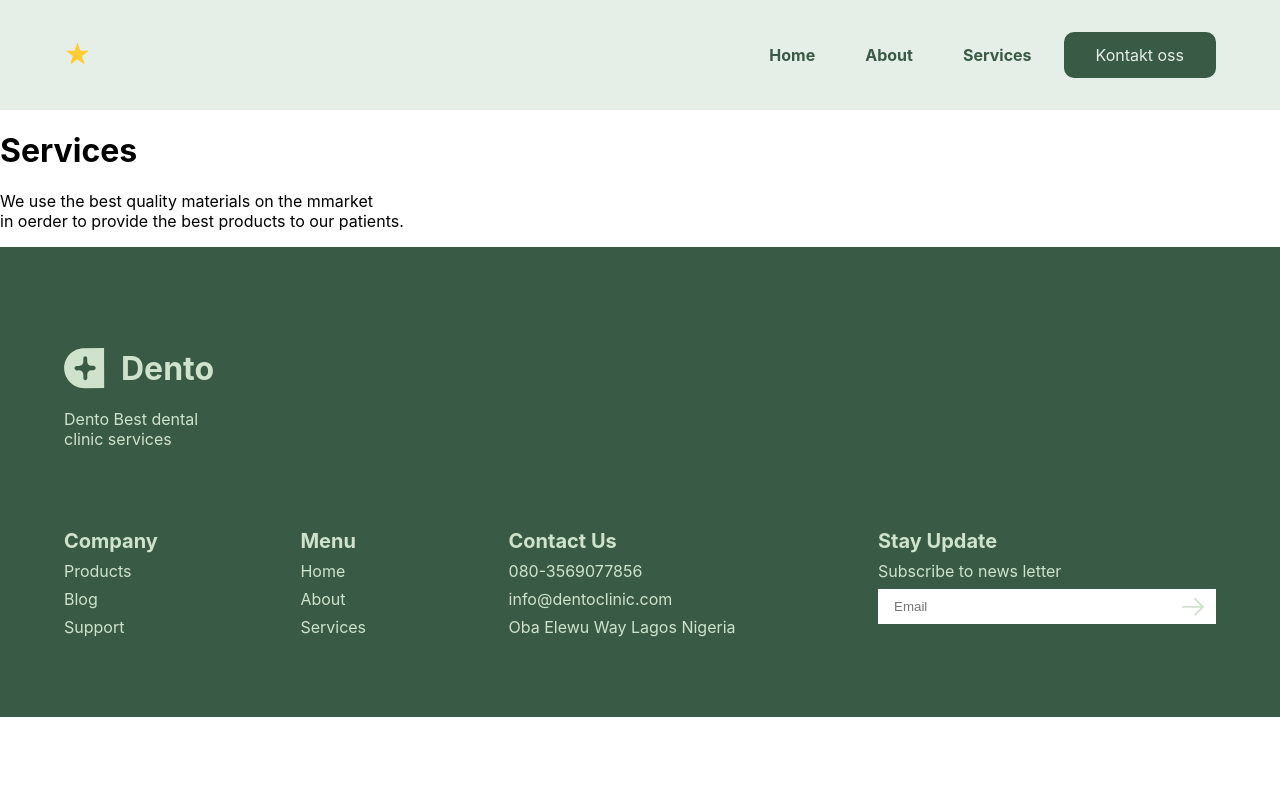
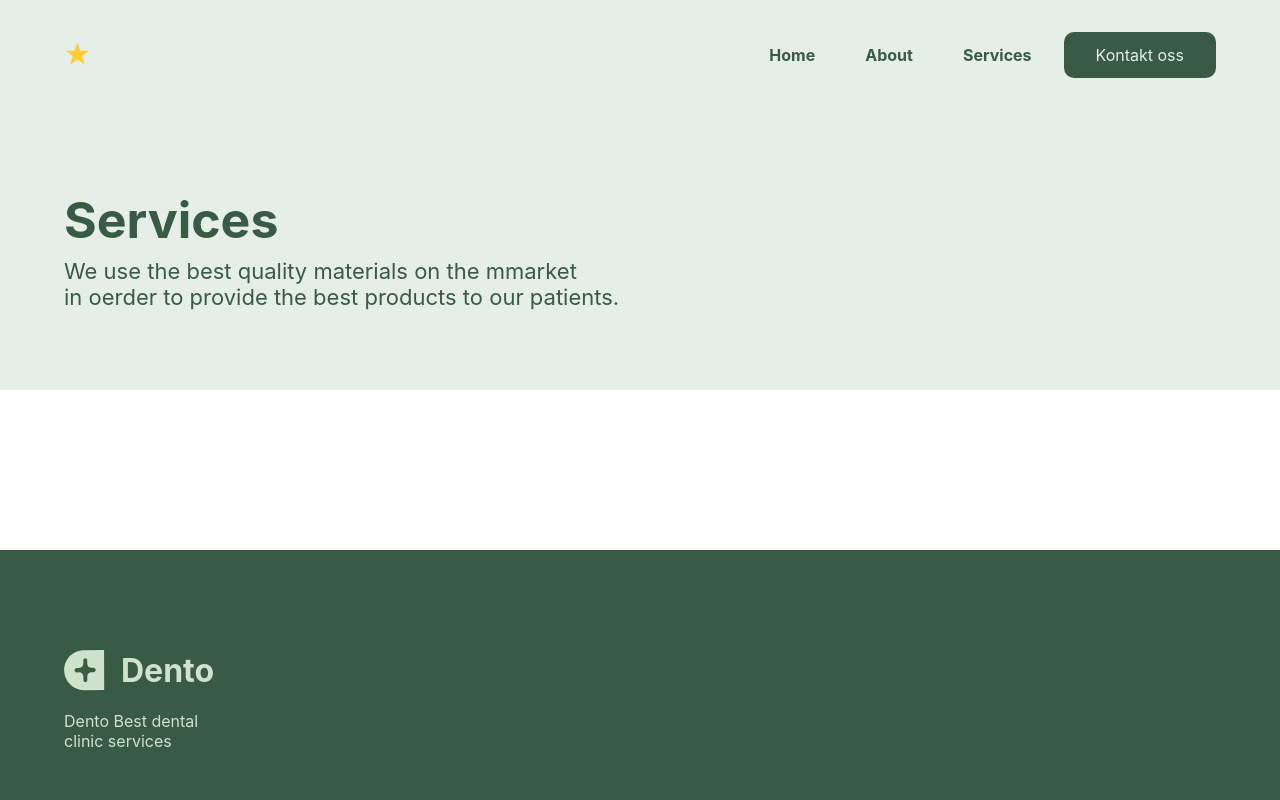
Before and after one commit to MuhammadTurkmen/Dental-Landing-Page-React, a React (Create React App) app: page /services in a window 1280 px wide. Shown: the top 800 px of the page. Built offline with nearby package versions, Linux system fonts and the light colour scheme.

Commit message:
adding object

```diff
--- a/src/components/ServicesPageComponents/Services.js
+++ b/src/components/ServicesPageComponents/Services.js
@@ -16,6 +16,44 @@ function Services() {
   );
 }
 
-const Wrapper = styled.div``;
+const Wrapper = styled.div`
+  header {
+    background-color: #e5efe8;
+    padding: 5rem 1.5rem;
+    color: var(--dark-green, #395a44);
+    h1 {
+      margin: 0;
+    }
+    p {
+      margin: 0;
+      margin-top: 0.5rem;
+    }
+  }
+
+  @media only screen and (min-width: 800px) {
+    header {
+      padding: 5rem 3.5rem;
+      h1 {
+        font-size: 50px;
+      }
+      p {
+        font-size: 22px;
+      }
+    }
+  }
+
+  @media only screen and (min-width: 1020px) {
+    header,
+    main {
+      padding: 5rem 4rem;
+    }
+  }
+  @media only screen and (min-width: 1300px) {
+    header,
+    main {
+      padding: 5rem 5.5rem;
+    }
+  }
+`;
 
 export default Services;
--- a/src/data.js
+++ b/src/data.js
@@ -226,3 +226,60 @@ export const about_us_desc = [
     desc: "Dento was founded in 2006 by Dr. John Dento. He is a graduate of the University of Michigan School of Dentistry and has been practicing dentistry for over 20 years.",
   },
 ];
+
+export const all_services = [
+  {
+    id: 1,
+    tooth,
+    title: "root canal treatment ",
+    desc: "We clean the tooth and remove the infection which is causing the pain in root canal.",
+  },
+  {
+    id: 2,
+    tooth,
+    title: "root canal treatment ",
+    desc: "We clean the tooth and remove the infection which is causing the pain in root canal.",
+  },
+  {
+    id: 3,
+    tooth,
+    title: "root canal treatment ",
+    desc: "We clean the tooth and remove the infection which is causing the pain in root canal.",
+  },
+  {
+    id: 4,
+    tooth,
+    title: "root canal treatment ",
+    desc: "We clean the tooth and remove the infection which is causing the pain in root canal.",
+  },
+  {
+    id: 5,
+    tooth,
+    title: "root canal treatment ",
+    desc: "We clean the tooth and remove the infection which is causing the pain in root canal.",
+  },
+  {
+    id: 6,
+    tooth,
+    title: "root canal treatment ",
+    desc: "We clean the tooth and remove the infection which is causing the pain in root canal.",
+  },
+  {
+    id: 7,
+    tooth,
+    title: "root canal treatment ",
+    desc: "We clean the tooth and remove the infection which is causing the pain in root canal.",
+  },
+  {
+    id: 8,
+    tooth,
+    title: "root canal treatment ",
+    desc: "We clean the tooth and remove the infection which is causing the pain in root canal.",
+  },
+  {
+    id: 9,
+    tooth,
+    title: "root canal treatment ",
+    desc: "We clean the tooth and remove the infection which is causing the pain in root canal.",
+  },
+];
--- a/src/pages/Services.js
+++ b/src/pages/Services.js
@@ -2,7 +2,11 @@ import React from "react";
 import ServicesComponent from "../components/ServicesPageComponents/Services";
 
 function Services() {
-  return <ServicesComponent />;
+  return (
+    <>
+      <ServicesComponent />
+    </>
+  );
 }
 
 export default Services;
```
